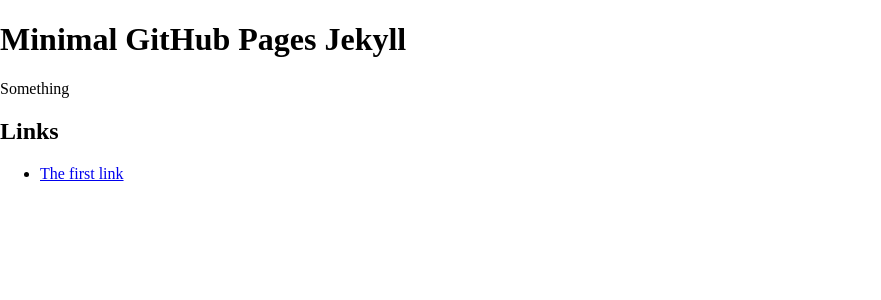
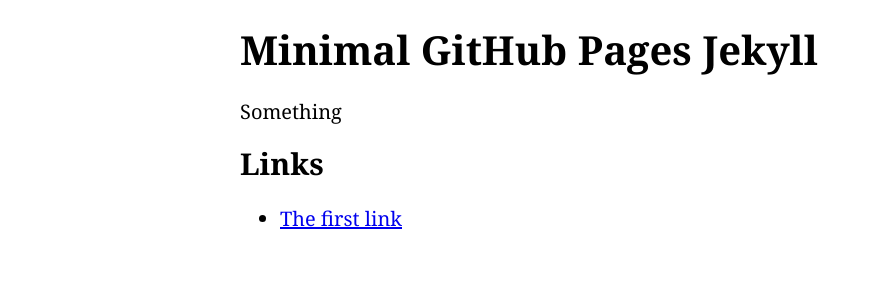
Before and after one commit to matita/min-gh-jekyll, a Jekyll site: the page built from index.html, in a window 1280 px wide. Shown: the top 300 px of the page, without its empty margins (0-881 px from the left). Built offline with Jekyll 4.4.1, drawn with Linux system fonts in a browser that asks for light colours; nearby versions of some CDN libraries.

Commit message:
Update head.html

```diff
--- a/_includes/head.html
+++ b/_includes/head.html
@@ -3,6 +3,6 @@
     <meta name="viewport" content="width=device-width, initial-scale=1.0">
 
     <link rel="stylesheet" href="https://cdnjs.cloudflare.com/ajax/libs/normalize/3.0.3/normalize.min.css">
-    <link rel="stylesheet" href="css/style.css">
+    <link rel="stylesheet" href="public/css/style.css">
 
     <!-- last build: {{ site.time }} -->
```
